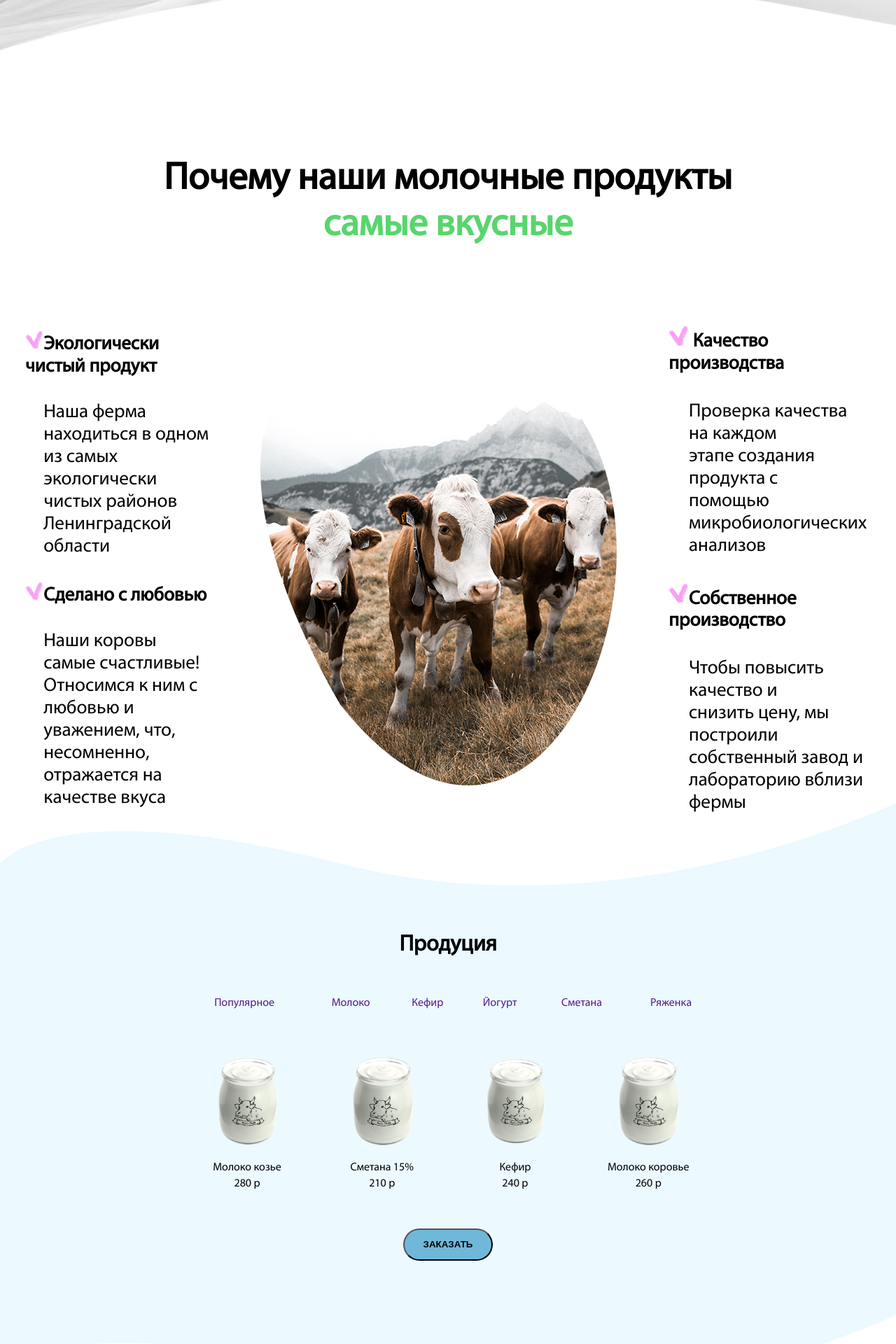
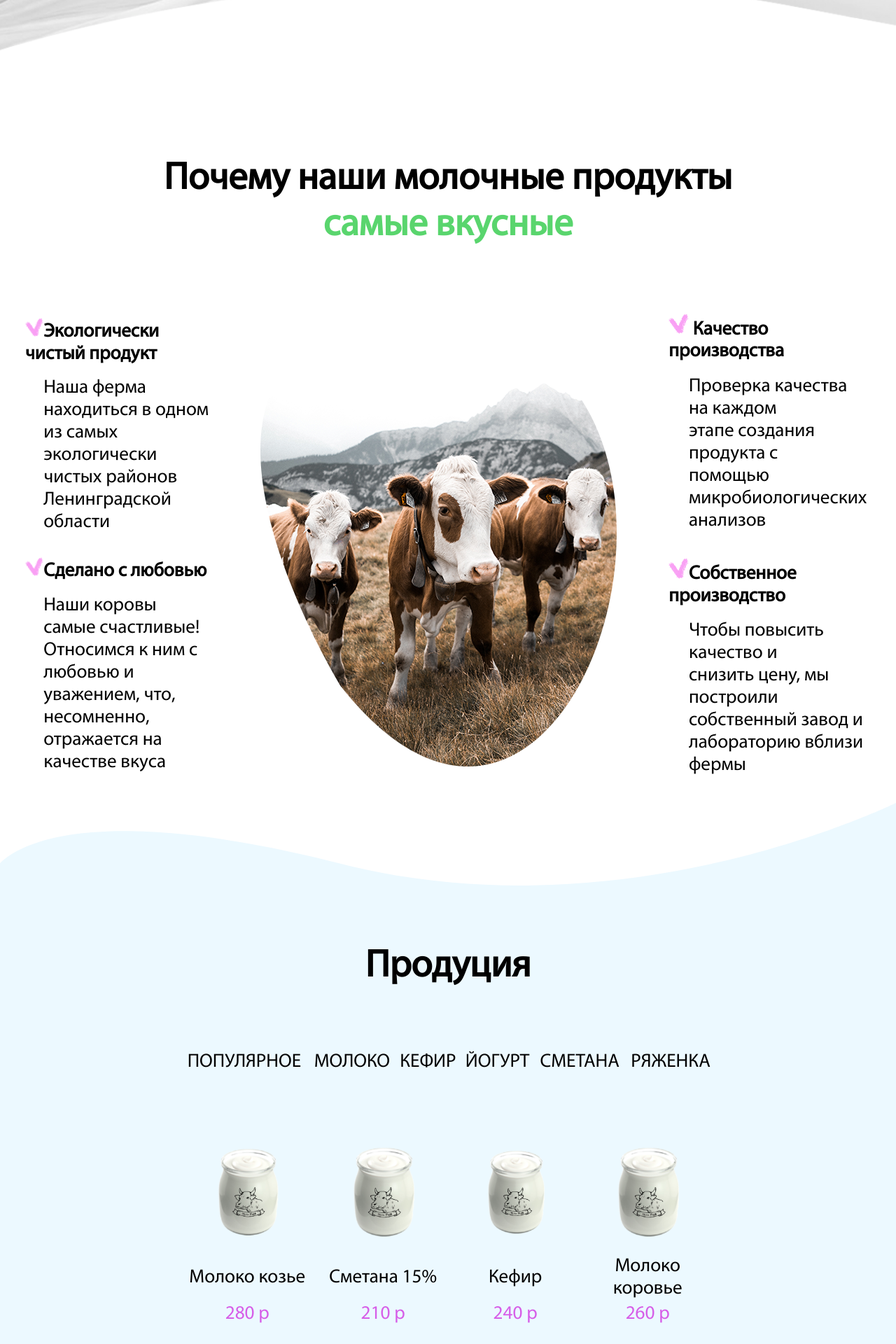
Before and after one commit to AleksandrMishinn/MooMilk-PHP, a PHP site: page / in a window 1280 px wide. Shown: the part 1040-2960 px from the top of the page at 70% size. Run offline with PHP 8.4, Linux system fonts and the light colour scheme.

Commit message:
Subscription block Total refactoring

```diff
--- a/css/style.css
+++ b/css/style.css
@@ -12,12 +12,13 @@ body {
     background-color: white;
 }
 
+a {
+    text-decoration: none;
+    color: black;
+}
+
 a:hover {
     color: #d65ee8;
-}
-
-a {
-    text-decoration: none
 }
 
 h2 {
@@ -49,9 +50,6 @@ section {
     height: 10vh;
     background: white;
 }
-
-
-/* to do */
 
 p {
     word-wrap: break-word;
@@ -127,14 +125,14 @@ p {
 
 /* About milk */
 
-.block2 {
+.about-milk {
     font-size: 170%;
     height: 1000px;
     margin-top: 5%;
 }
 
-.block2 td {
-    width: 33.3vw;
+.about-milk td {
+    width: 33.33vw;
     text-align: left;
 }
 
@@ -144,13 +142,50 @@ p {
 }
 
 .why-we .normal-text {
-    margin: 10%;
-    margin-left: 18%;
+    margin: 5% 10% 10% 18%;
 }
 
 .why-we .title-text {
-    margin: 10%;
+    margin: 5% 10%;
 }
+
+
+/* Productions */
+
+.productions {
+    height: 90vh;
+    background: #ecf9ff;
+    overflow: hidden;
+    text-align: center;
+    padding-bottom: 4%;
+    font-size: 170%;
+}
+
+.productions h2 {
+    padding-bottom: 1%;
+}
+
+.price {
+    color: #d65ee8;
+}
+
+#btn-prod {
+    width: 32vh;
+    font-weight: normal;
+    font-size: 80%;
+}
+
+#product-name {
+    font-weight: bolder;
+}
+
+.category-table {
+    padding-top: 2%;
+    padding-bottom: 7%;
+    text-transform: uppercase;
+}
+
+.productions-table td {}
 
 
 /* Subscription */
@@ -207,21 +242,6 @@ p {
 }
 
 
-/* Productions */
-
-.productions {
-    height: 75vh;
-    background: #ecf9ff;
-    overflow: hidden;
-    text-align: center;
-    padding-bottom: 4%;
-}
-
-.productions h2 {
-    padding-bottom: 2%;
-}
-
-
 /* Contacts */
 
 .contacts {
--- a/index.html
+++ b/index.html
@@ -51,7 +51,7 @@
 
     <!-- About Milk -->
 
-    <div class="block2">
+    <div class="about-milk">
         <a name="about-milk"></a>
 
         <h2 class="center-text">Почему наши молочные продукты<br>
@@ -102,11 +102,11 @@
 
     <div class="productions">
 
-        <h2 class="center-text">
+        <h2 class="h2 title-text center-text">
             <a name="productions"></a>
             Продуция</h2>
 
-        <table>
+        <table class="category-table">
             <tr>
                 <td><a href="">Популярное</a></td>
                 <td><a href="">Молоко</a></td>
@@ -117,8 +117,8 @@
             </tr>
         </table>
 
-        <table>
-            <tr class="productions-img">
+        <table class="productions-table">
+            <tr>
                 <td><img src="images/sour cream.png" width="60%" alt="Продукт"></td>
                 <td><img src="images/sour cream.png" width="60%" alt="Продукт"></td>
                 <td><img src="images/sour cream.png" width="60%" alt="Продукт"></td>
@@ -130,7 +130,7 @@
                 <td>Кефир</td>
                 <td>Молоко коровье</td>
             </tr>
-            <tr>
+            <tr class="price">
                 <td>280 р</td>
                 <td>210 р</td>
                 <td>240 р</td>
@@ -138,7 +138,7 @@
             </tr>
         </table>
 
-        <button id="btn">Заказать</button>
+        <button id="btn-prod">Заказать</button>
 
     </div>
 
@@ -190,7 +190,7 @@
             <tr>
 
                 <td class="center-text">
-                    <img src="images/happyFamily2.png" width=70% alt="Счастливая семья">
+                    <img src="images/subscription.png" width=70% alt="Счастливая семья">
                 </td>
 
                 <td class="left-text">
@@ -207,6 +207,12 @@
 
 
     <!-- Feedback -->
+
+    <section class="waveDelivery">
+        <svg id="waveDelivery" data-name="waveDelivery" xmlns="http://www.w3.org/2000/svg" viewBox="0 0 1400 172">
+          <path class="cls-1" d="M1400,5V177H0V99.37C38.91,60.92,170.35,8.22,532,100,941.22,203.87,1325.47,39.77,1400,5Z"
+            transform="translate(0 -5)" /></svg>
+    </section>
 
     <table class="feedback">
         <tr>
```
Also changed, not shown: images/subscription.png (added).
